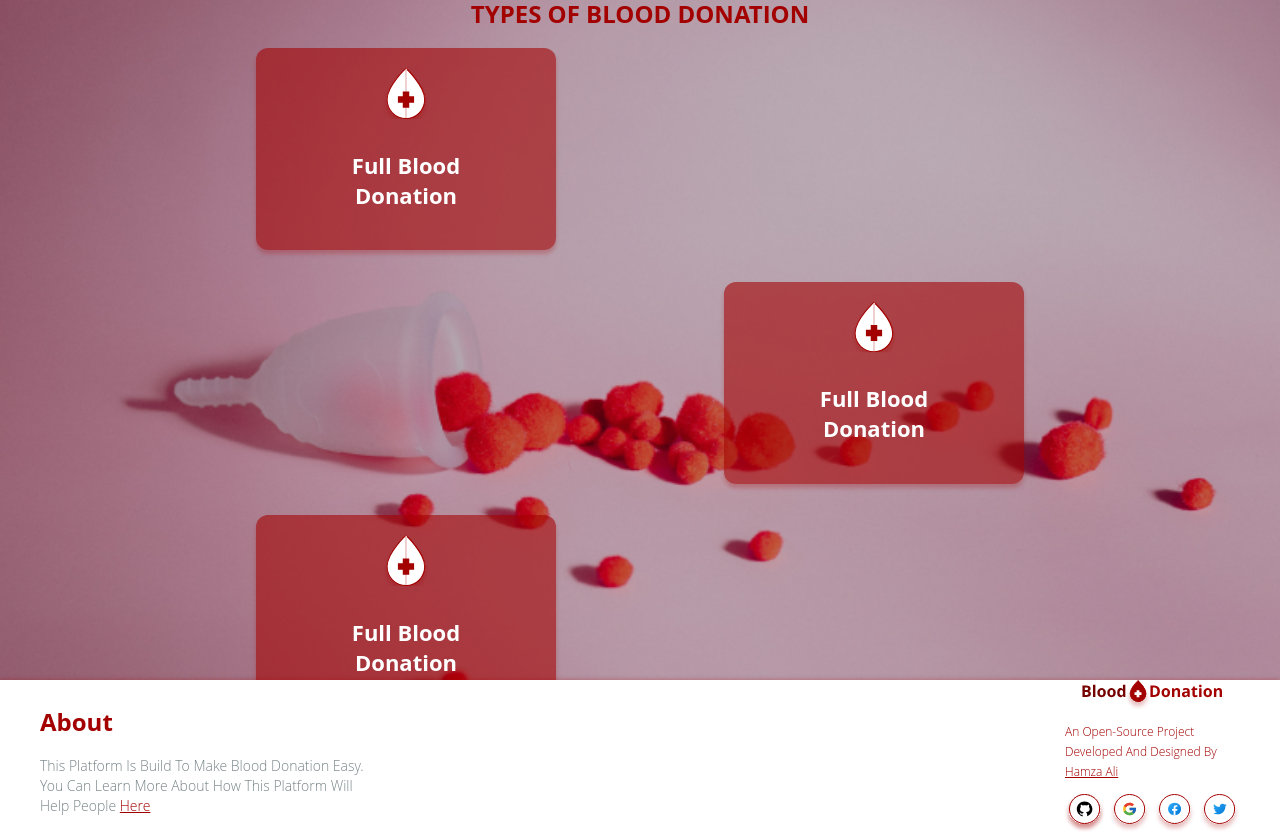
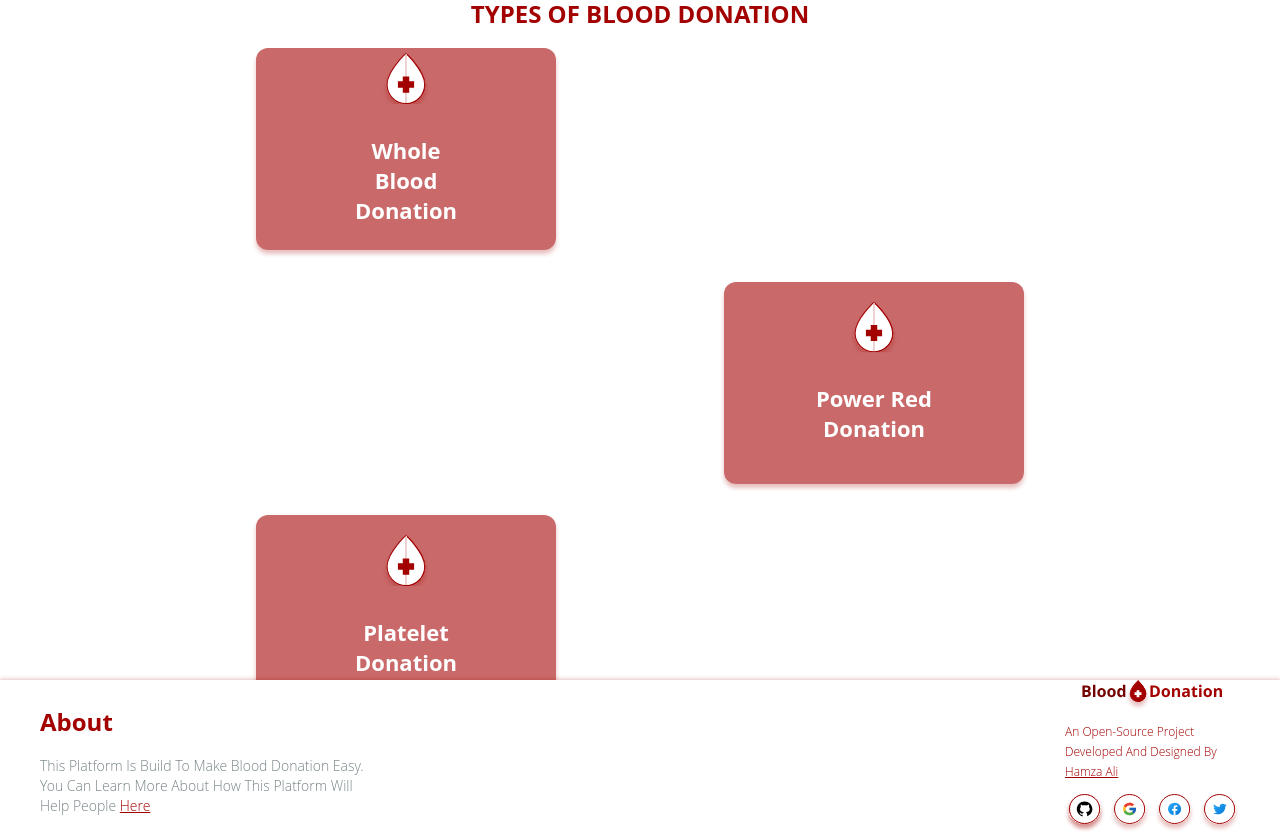
Before and after one commit to Hat52/blood-donation, a React (Create React App) app: page / in a window 1280 px wide. Shown: the part 1740-2572 px from the top of the page. Built offline with nearby package versions, Linux system fonts and the light colour scheme.

Commit message:
add: data and css changes

```diff
--- a/src/components/cards/index.js
+++ b/src/components/cards/index.js
@@ -15,9 +15,9 @@ export default function Cards({ variant, type, detail, className }) {
 				<div className={`blood-donation-card ${className}`}>
 					<div className="name">
 						<img src={WhiteLogo} alt="logo" />
-						<h3>Full Blood Donation</h3>
+						<h3>{type}</h3>
 					</div>
-					<div className="details">Hello from the other side</div>
+					<div className="details">{detail}</div>
 				</div>
 			);
 		default:
--- a/src/constants/collections.constants.js
+++ b/src/constants/collections.constants.js
@@ -32,4 +32,27 @@ const mainBloodGroups = [
 	}
 ];
 
-export default { Navbar, mainBloodGroups };
+const bloodDonationTypes = [
+	{
+		name: 'Whole Blood Donation',
+		description:
+			'Whole blood is the most flexible type of donation. It can be transfused in its original form, or used to help multiple people when separated into its specific components of red cells, plasma and platelets.'
+	},
+	{
+		name: 'Power Red Donation',
+		description:
+			'During a Power Red donation, you give a concentrated dose of red cells, the part of your blood used every day for those needing transfusions as part of their care. This type of donation uses an automated process that separates your red blood cells from the other blood components, and then safely and comfortably returns your plasma and platelets to you.'
+	},
+	{
+		name: 'Platelet Donation',
+		description:
+			'Platelets are tiny cells in your blood that form clots and stop bleeding. Platelets are most often used by cancer patients and others facing life-threatening illnesses and injuries.'
+	},
+	{
+		name: 'Plasma Donation',
+		description:
+			'During an AB Elite donation, you give plasma, a part of your blood used to treat patients in emergency situations. AB plasma can be given to anyone regardless of their blood type. Plasma is collected through an automated process that separates plasma from other blood components, then safely and comfortably returns your red blood cells and platelets to you. AB Elite maximizes your donation and takes just a few minutes longer than donating blood.'
+	}
+];
+
+export default { Navbar, mainBloodGroups, bloodDonationTypes };
--- a/src/pages/Landing/index.css
+++ b/src/pages/Landing/index.css
@@ -60,11 +60,7 @@
 /* Section 3 */
 
 .section-3 {
-	background-image: url('../../assets/img/group3.jpg');
 	height: 700px;
-	background-position: center;
-	background-repeat: no-repeat;
-	background-size: cover;
 	display: flex;
 	align-items: center;
 	flex-direction: column;
--- a/src/pages/Landing/index.js
+++ b/src/pages/Landing/index.js
@@ -35,10 +35,14 @@ export default function LandingPage() {
 			<div className="section-3">
 				<h3>Types of blood donation</h3>
 				<div className="container-cards">
-					<Card variant="blood-donation" className="even" />
-					<Card variant="blood-donation" className="odd" />
-					<Card variant="blood-donation" className="even" />
-					<Card variant="blood-donation" className="odd" />
+					{Collections.bloodDonationTypes.map(({ name, description }, index) => (
+						<Card
+							variant="blood-donation"
+							className={index % 2 === 0 ? 'even' : 'odd'}
+							type={name}
+							detail={description}
+						/>
+					))}
 				</div>
 			</div>
 			<Footer />
```
